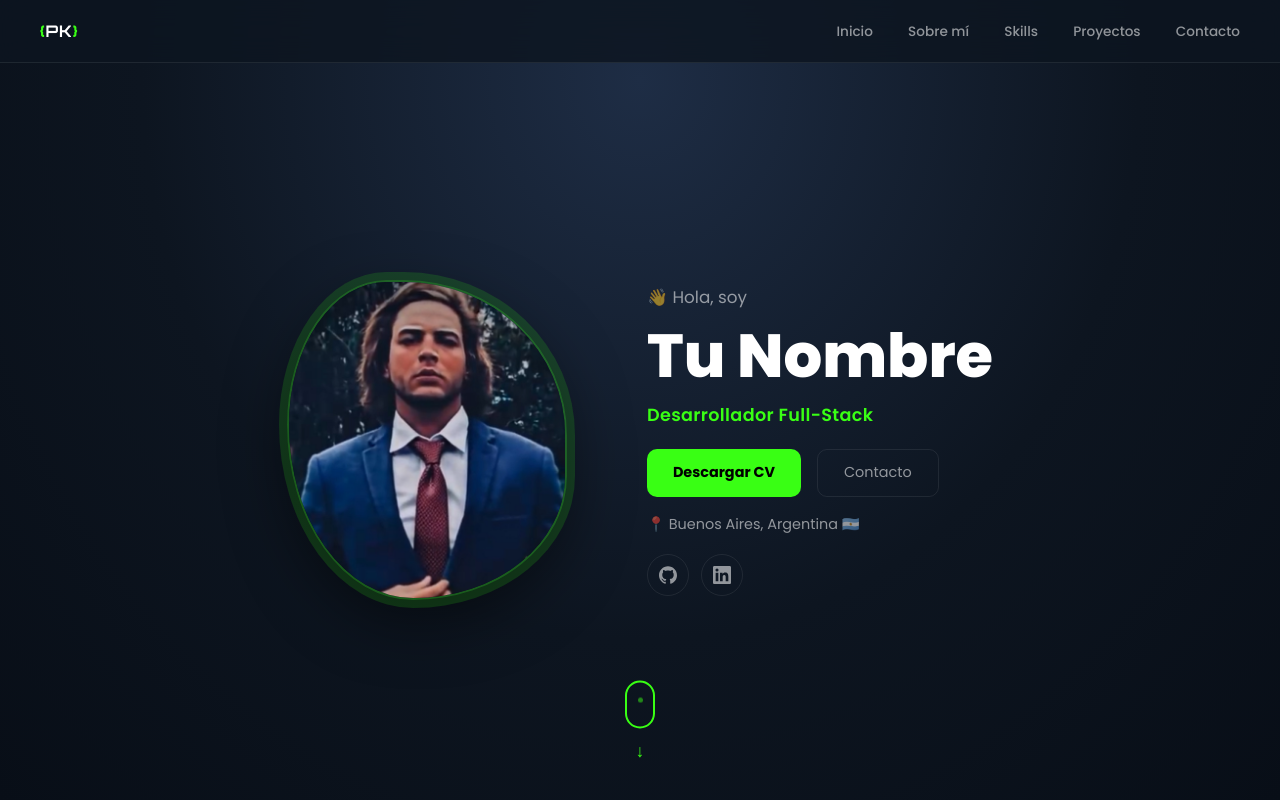
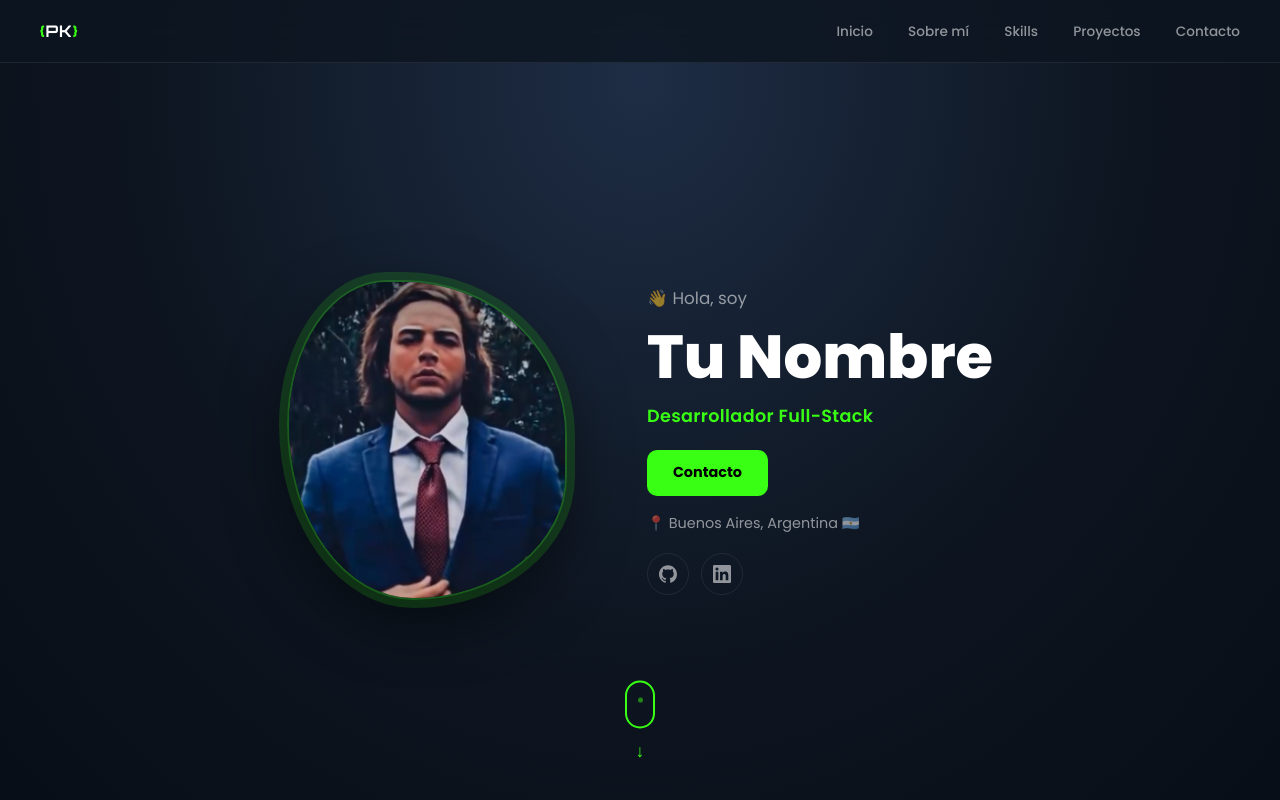
Before and after one commit to djpinto2/presskit-programacion, a website built with Vite: page index.html in a window 1280 px wide. Both pictures are taken after a click on the button "ENTER". Shown: the top 800 px of the page. Built offline with nearby package versions, Linux system fonts and the light colour scheme.

Commit message:
Eliminar botón Descargar CV y mantener solo Contacto con estilo primario

```diff
--- a/index.html
+++ b/index.html
@@ -88,8 +88,7 @@
             <p class="hero-role accent reveal">Desarrollador Full-Stack</p>
 
             <div class="hero-btns reveal">
-              <a href="#" class="btn-primary">Descargar CV</a>
-              <a href="#contact" class="btn-outline">Contacto</a>
+              <a href="#contact" class="btn-primary">Contacto</a>
             </div>
 
             <p class="hero-location reveal">
```
